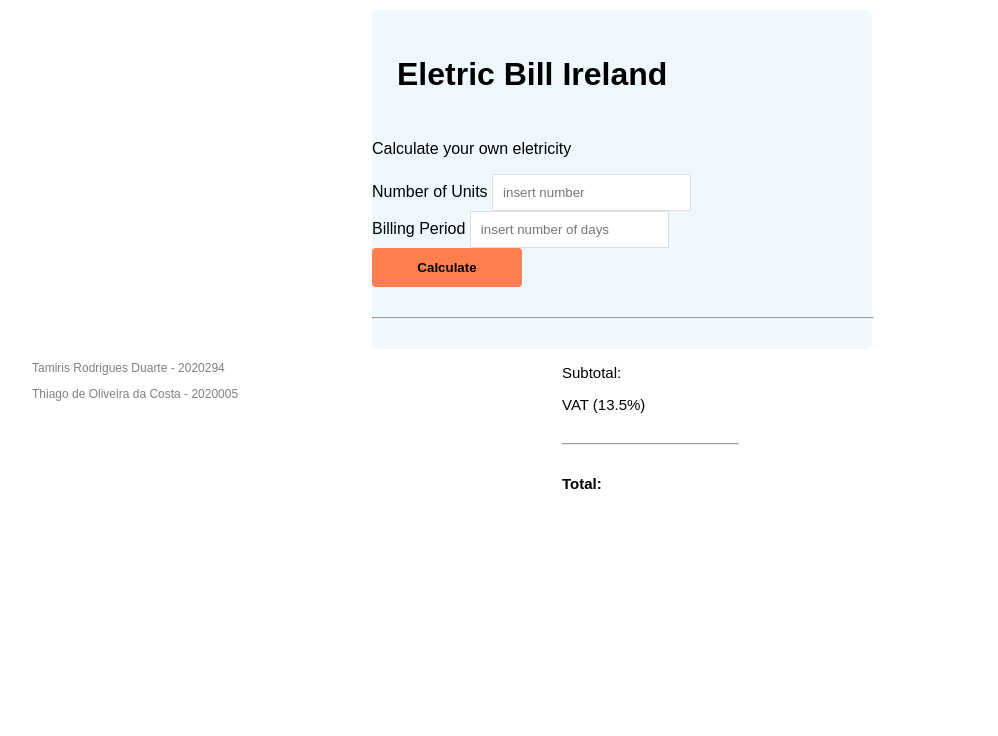
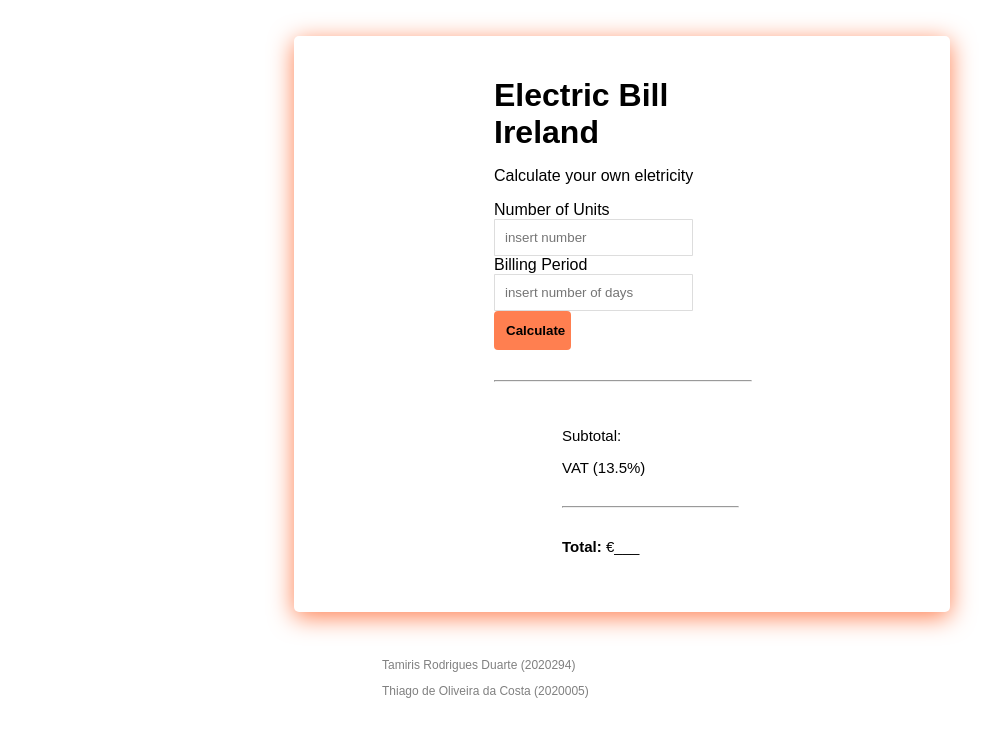
Before and after one commit to tahrodriguess/Eletricity-Bill, a website: page index.html in a window 1280 px wide. Shown: the whole page, without its empty margins (18-1016 px from the left). Drawn offline with Linux system fonts and the light colour scheme.

Commit message:
css/html

```diff
--- a/index.html
+++ b/index.html
@@ -4,7 +4,7 @@
             <meta charset="UTF-8">
             <meta http-equiv="X-UA-Compatible" content="IE=edge">
             <meta name="viewport" content="width=device-width, initial-scale=1.0">
-            <title>Eletric Bill Ireland</title>
+            <title>Electric Bill Ireland</title>
             <link rel="stylesheet" href="style.css" >
             <script src="app.js"></script>
 </head>
@@ -12,8 +12,8 @@
     <main>
         <div class="container">
         <div class ="top">
-            <h1 id="app-title">Eletric Bill Ireland</h1>
-            <p> Calculate your own eletricity</p>
+            <h1 id="app-title">Electric Bill <br>Ireland</h1>
+              <p> Calculate your own eletricity</p>
         </div>
         <div id ="main">
             <form action="" id="eletricity-cal-form">
@@ -40,12 +40,12 @@
 
                     <hr style="width:50%;text-align:left;margin-left:0">
 
-                 <p><strong>Total: <span id="dynamic_total_cost"></span></strong></p>
+                 <p><strong>Total:</strong> €<span id="dynamic_total_cost">___</span></p>
                 <p class="cost_texts" id="cost_text"></p>
             </div>
             <div class="student-info">
-            <p>Tamiris Rodrigues Duarte - 2020294</p>
-            <p>Thiago de Oliveira da Costa - 2020005</p>
+            <p>Tamiris Rodrigues Duarte (2020294)</p>
+            <p>Thiago de Oliveira da Costa (2020005)</p>
 			</div>
         </div>
         </div>
--- a/style.css
+++ b/style.css
@@ -7,8 +7,18 @@ body * {
     font-family: 'Arial', Tahoma, Geneva, Verdana, sans-serif, cursive;
 
 }
+
+.container {
+    margin-top: 5%;
+    padding: 20px 200px 200px;
+    border-radius: 5px;
+    width: 50%;
+    background-color: white;
+    box-shadow: 0px 5px 24px coral;
+}
+
 main {
-    max-width: 500px;
+    max-width: 40%;
     margin: auto;
     padding: 10px;
     display: flex;
@@ -18,33 +28,27 @@ main {
     background-color: white;
 }
 
-.container {
-    border-radius: 5px;
-    background-color: aliceblue;
-    width: 100%;
-}
 /*head title*/
 #app-title {
-    text-align: left;
+    position:static;
     font-family: Arial, Helvetica, sans-serif;
     color: black;
-    padding: 5%;
+    margin-bottom: 0;
 }
 
-#app-title p {
+
+#app-title p{
     size: 20px;
     text-align: left;
-    margin: auto;
+    margin: 0;
 }
 
 /*input*/
-#ulabel{
-    margin: auto;
-}
 
 #unit-input {
     position: bottom;
 }
+
 input.input-item {
     padding: 10px;
     border: 1px solid;
@@ -60,9 +64,13 @@ input.input-item {
 
 
 /*button*/
+.btn-section {
+    position: static;
+    margin: auto;
+}
 .btn-btn {
     background-color:coral;
-    font-weight: 700;
+    font-weight:700;
     padding: 12px 12px;
     border: none;
     border-radius: 4px;
@@ -70,14 +78,8 @@ input.input-item {
     width: 30%;
     border: unset;
 
-   }
-/*/
-#btn-calculate {
-    display: flex;
-    align-items: center;
-    justify-content: space-between;
+}
 
-}*/
 .btn-btn:hover{
     background-color: chocolate;
 }
@@ -101,14 +103,16 @@ hr {
     font-size: 15px;
 }
 
-
 .total{
     font-weight: bold;
 }
+
 .student-info{
     font-size: 12px;
     color: gray;;
     position: absolute;
-    bottom: px;
-    left: 50px;
+    bottom: 90px;
+    left: 400px;
+    border-color: black;
+    border-radius: 2px;
 }
```
